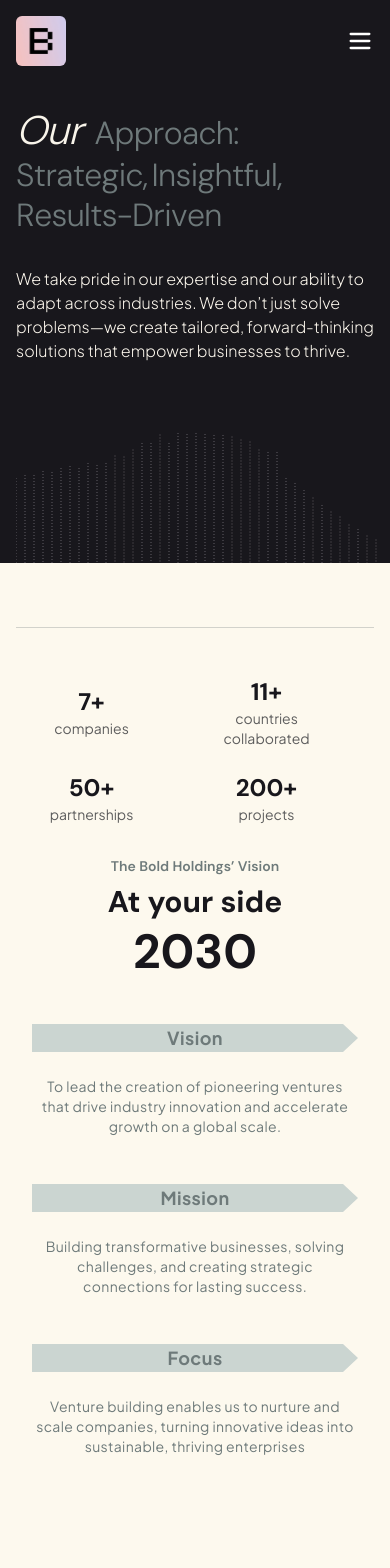
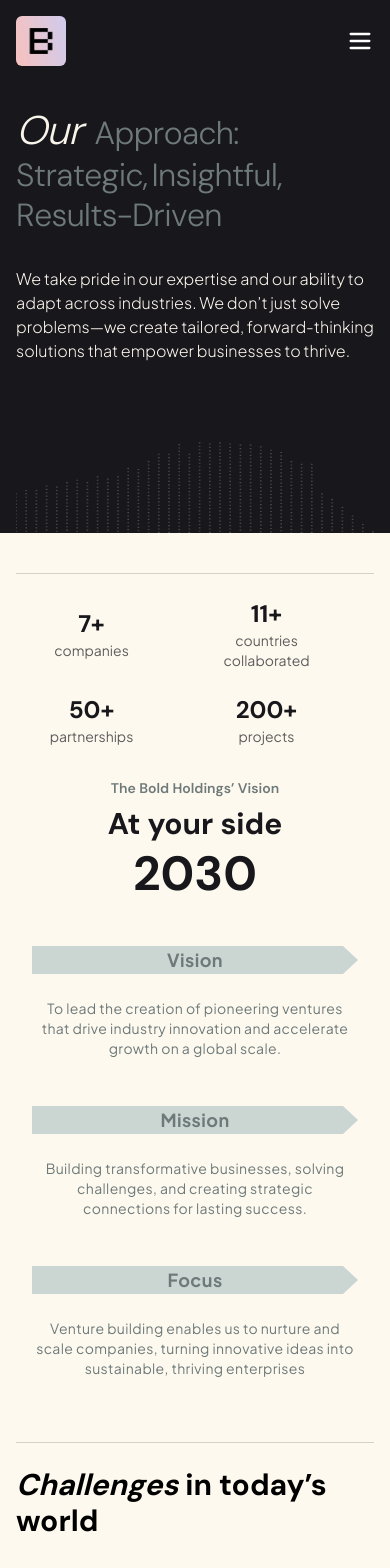
Before and after one commit to mohammadJahid8/bold-holdings, a Next.js app: page / in a window 390 px wide. Shown: the top 1568 px of the page. Built offline with nearby package versions, Linux system fonts and the light colour scheme.

Commit message:
feedbacks

```diff
--- a/app/globals.css
+++ b/app/globals.css
@@ -51,6 +51,7 @@ html {
   --radius-md: calc(var(--radius) - 2px);
   --radius-lg: var(--radius);
   --radius-xl: calc(var(--radius) + 4px);
+
   --animate-scroll: scroll var(--animation-duration, 40s)
     var(--animation-direction, forwards) linear infinite;
 
--- a/app/page.tsx
+++ b/app/page.tsx
@@ -9,7 +9,7 @@ import Helped from "@/components/global/helped";
 import How from "@/components/global/how";
 import Lenis from "@/components/global/lenis";
 import Mission from "@/components/global/mission";
-import Portfolio from "@/components/global/portfolio";
+// import Portfolio from "@/components/global/portfolio";
 import Team from "@/components/global/team";
 import DottedWave from "@/components/global/wave";
 
@@ -33,7 +33,7 @@ export default function Home() {
       <How />
       <Global />
       <Clients />
-      <Portfolio />
+      {/* <Portfolio /> */}
       <Team />
       <Footer />
     </Lenis>
--- a/components/global/challanges.tsx
+++ b/components/global/challanges.tsx
@@ -52,15 +52,15 @@ const Challenges = () => {
   ];
 
   return (
-    <div className="bg-secondary text-primary px-4 md:px-12 pt-20 challenges-bg relative">
-      <div className="border-t border-[rgba(110,121,122,0.3)] py-14 sm:py-20">
+    <div className="bg-secondary text-primary px-4 md:px-12 pt-10 sm:pt-20 challenges-bg relative">
+      <div className="border-t border-[rgba(110,121,122,0.3)] py-6 sm:py-20">
         <motion.h1
           initial={{ opacity: 0, y: 30 }}
           whileInView={{ opacity: 1, y: 0 }}
           viewport={{ once: true, amount: 0.2 }}
           transition={{ duration: 0.6, ease: "easeOut" }}
           className={cn(
-            "text-3xl sm:text-4xl font-bold mb-10 text-muted-foreground",
+            "text-3xl sm:text-4xl font-bold mb-10 text-black",
             dmSans.className
           )}
         >
--- a/components/global/header.tsx
+++ b/components/global/header.tsx
@@ -38,7 +38,7 @@ export default function Header() {
           <ul className="flex gap-x-8 text-white">
             <li>
               <a
-                href="#about"
+                href="#mission"
                 className="hover:underline uppercase text-base font-thin tracking-[-.04em] text-secondary-foreground"
               >
                 About Us
--- a/components/global/helped.tsx
+++ b/components/global/helped.tsx
@@ -79,7 +79,10 @@ export default function Helped() {
             <motion.div
               key={project.id}
               variants={item}
-              className="bg-zinc-800 rounded-3xl p-6 md:p-8 flex flex-col justify-between h-full"
+              className={cn(
+                "bg-zinc-800 rounded-3xl p-6 md:p-8 flex flex-col justify-between h-full",
+                (project.id === 2 || project.id === 4) && "bg-[#8B9596]"
+              )}
             >
               <div>
                 <h3
@@ -90,7 +93,7 @@ export default function Helped() {
                 >
                   {project.title}
                 </h3>
-                <p className="text-zinc-300">{project.description}</p>
+                <p className="text-white">{project.description}</p>
               </div>
               <div className="flex items-center justify-center gap-2">
                 {project.images.map((image) => (
--- a/components/global/how-items.tsx
+++ b/components/global/how-items.tsx
@@ -1,6 +1,7 @@
 import { ArrowLeft, ArrowRight, ArrowUp, ArrowDown } from "lucide-react";
 import { motion } from "framer-motion";
 import Image from "next/image";
+import Link from "next/link";
 
 const companies = [
   {
@@ -8,24 +9,28 @@ const companies = [
     logo: "/tess.png",
     description:
       "Our tech division, specializing in web/app development, AI, and ML, delivering cutting-edge solutions for modern businesses",
+    url: "https://tess.gg/",
   },
   {
     name: "Sion Labs",
     logo: "/sion.png",
     description:
       "A Web3 marketing pioneer, connecting businesses with Asia's top Web3 leaders through strategic collaborations",
+    url: "https://sion.gg/",
   },
   {
     name: "HURUF",
     logo: "/huruf.png",
     description:
       "A creative powerhouse in marketing, branding, and event management, driving high-impact campaigns and brand activations",
+    url: "https://huruf.gg/",
   },
   {
     name: "ESPACO",
     logo: "/espaco.png",
     description:
       "Experts in interior design and space planning, crafting personalized environments that blend style, comfort, and functionality",
+    url: "https://espaco.gg/",
   },
 ];
 
@@ -86,18 +91,17 @@ export default function HowItems() {
             className="flex flex-col items-center text-center p-6 bg-[#8B9596] rounded-3xl"
             variants={item}
           >
+            <Link href={company.url} target="_blank" rel="noopener noreferrer">
               <Image
                 src={company.logo}
                 alt={company.name}
                 width={100}
                 height={100}
-              className="h-12 sm:h-16 object-contain"
+                className="h-12 sm:h-16 object-contain transition-transform duration-300 ease-in-out hover:scale-110 hover:rotate-1 cursor-pointer"
               />
+            </Link>
 
-            {/* <div className="font-bold text-2xl mb-4 text-white">
-              {company.name}
-            </div> */}
-            <p className="text-sm md:text-xl text-white max-w-md">
+            <p className="text-sm md:text-xl text-[#f7f9eb] max-w-md">
               {company.description}
             </p>
           </motion.div>
--- a/components/global/how.tsx
+++ b/components/global/how.tsx
@@ -14,7 +14,7 @@ const dmSans = DM_Sans({
 const How = () => {
   return (
     <div
-      id="about"
+      id="portfolio"
       className="bg-muted text-primary px-4 md:px-12 pt-20 md:pt-28 relative z-10 md:mr-8 how-bg"
     >
       <FadeInWhenVisible>
--- a/components/global/logo.tsx
+++ b/components/global/logo.tsx
@@ -1,7 +1,9 @@
 import Image from "next/image";
 import { cn } from "@/lib/utils";
+import Link from "next/link";
 const Logo = ({ className }: { className?: string }) => {
   return (
+    <Link href="/">
       <Image
         src="/TBH_Logo.jpg"
         alt="Logo"
@@ -9,6 +11,7 @@ const Logo = ({ className }: { className?: string }) => {
         height={50}
         className={cn("rounded-sm", className)}
       />
+    </Link>
   );
 };
 
--- a/components/global/mission.tsx
+++ b/components/global/mission.tsx
@@ -18,9 +18,12 @@ const Mission = () => {
   ];
 
   return (
-    <div className="bg-secondary text-primary px-4 md:px-12 pt-16 sm:pt-20">
+    <div
+      id="mission"
+      className="bg-secondary text-primary px-4 md:px-12 pt-10 sm:pt-20"
+    >
       <FadeInWhenVisible>
-        <div className="border-t border-[rgba(110,121,122,0.3)] py-12 sm:py-20 grid grid-cols-1 lg:grid-cols-3 gap-8 md:gap-10">
+        <div className="border-t border-[rgba(110,121,122,0.3)] py-6 sm:py-20 grid grid-cols-1 lg:grid-cols-3 gap-8 md:gap-10">
           <div className="grid grid-cols-2 gap-6 place-items-center col-span-1">
             {stats.map((stat, index) => (
               <div key={index} className="text-center">
--- a/components/global/wave.tsx
+++ b/components/global/wave.tsx
@@ -2,8 +2,10 @@
 
 import { useState } from "react";
 import { motion } from "framer-motion";
+import { useMediaQuery } from "@/hooks/use-media-query";
 
 const DottedWave = () => {
+  const isMobile = useMediaQuery("(max-width: 768px)");
   const [hoverIndex, setHoverIndex] = useState<number | null>(null);
 
   const heights = [
@@ -21,8 +23,8 @@ const DottedWave = () => {
 
   return (
     <svg
-      className="w-max h-[200px] md:h-[400px]"
-      viewBox={`0 0 ${heights.length * 18} 400`}
+      className="w-max h-[170px] md:h-[400px]"
+      viewBox={`0 0 ${heights.length * 18} ${isMobile ? 300 : 400}`}
       xmlns="http://www.w3.org/2000/svg"
       onMouseMove={handleMouseMove}
       onMouseLeave={() => setHoverIndex(null)}
--- a/components/ui/infinite-moving-cards.tsx
+++ b/components/ui/infinite-moving-cards.tsx
@@ -101,7 +101,7 @@ export const InfiniteMovingCards = ({
             <img
               src={item.logo}
               alt={item.name}
-              className="h-12 w-full object-contain grayscale group-hover:grayscale-0 transition duration-300 ease-in-out"
+              className="h-12 w-auto object-contain grayscale group-hover:grayscale-0 transition duration-300 ease-in-out"
             />
           </motion.li>
         ))}
```
Lines whose indentation alone changed are shown as unchanged.
